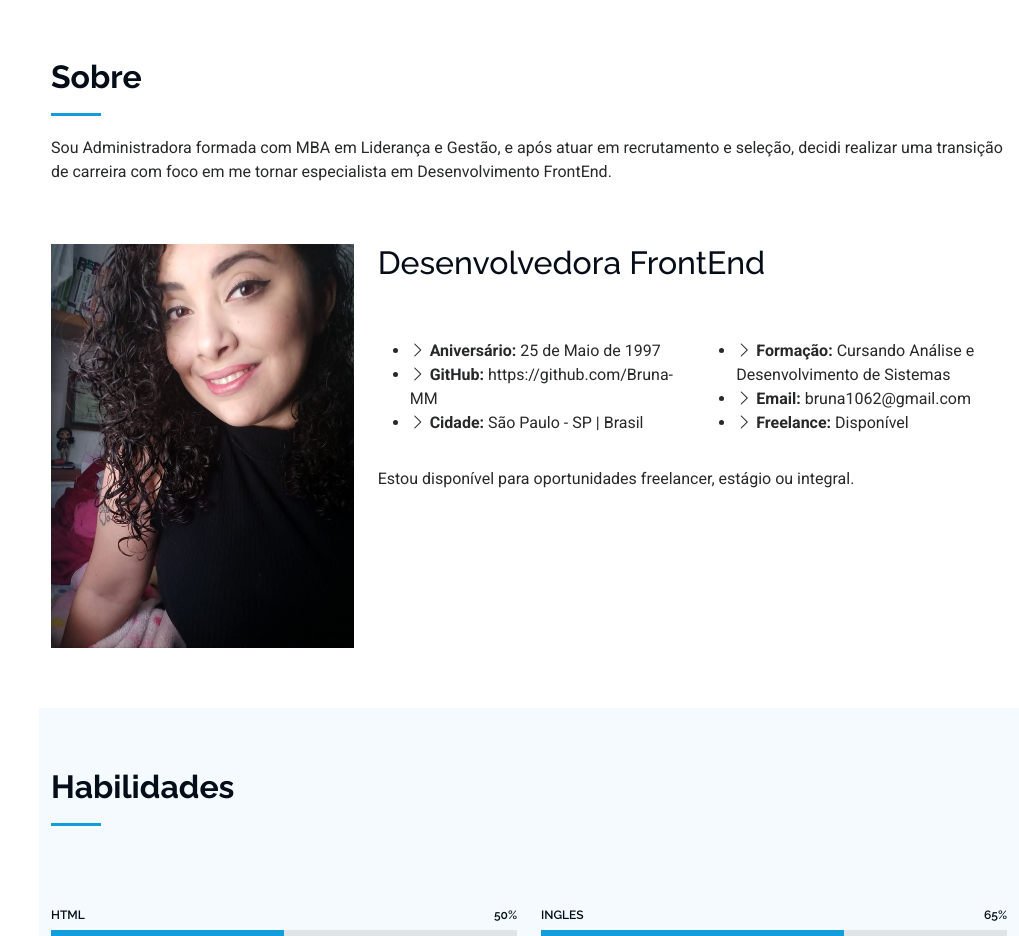
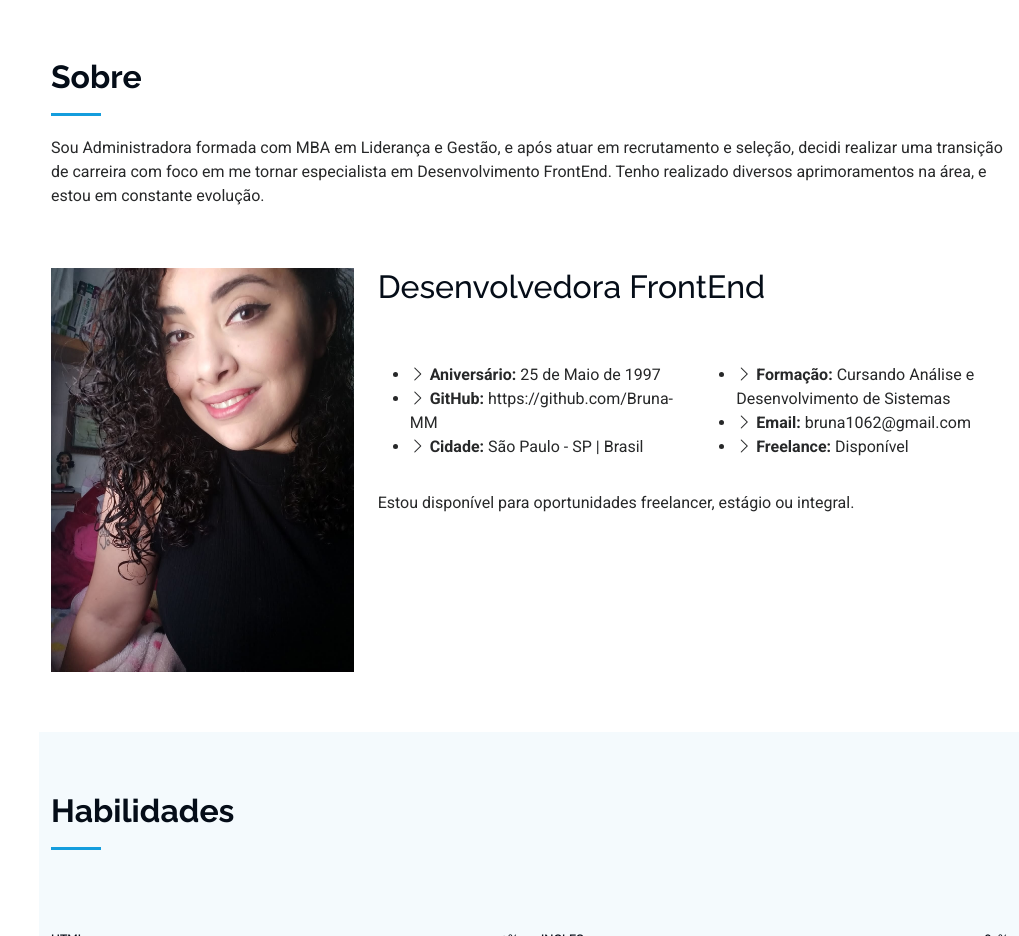
Before and after one commit to Bruna-MM/Portfolio_2.0, a plain HTML site: page index.html in a window 1280 px wide. Shown: the part 802-1738 px from the top of the page, without its empty margins (261-1280 px from the left). Drawn offline with Linux system fonts and the light colour scheme.

Commit message:
AjusteIMG

```diff
--- a/index.html
+++ b/index.html
@@ -86,7 +86,7 @@
       <!-- Section Title -->
       <div class="container section-title" data-aos="fade-up">
         <h2>Sobre</h2>
-        <p>Sou Administradora formada com MBA em Liderança e Gestão, e após atuar em recrutamento e seleção, decidi realizar uma transição de carreira com foco em me tornar especialista em Desenvolvimento FrontEnd.</p>
+        <p>Sou Administradora formada com MBA em Liderança e Gestão, e após atuar em recrutamento e seleção, decidi realizar uma transição de carreira com foco em me tornar especialista em Desenvolvimento FrontEnd. Tenho realizado diversos aprimoramentos na área, e estou em constante evolução.</p>
       </div><!-- End Section Title -->
 
       <div class="container" data-aos="fade-up" data-aos-delay="100">
```
